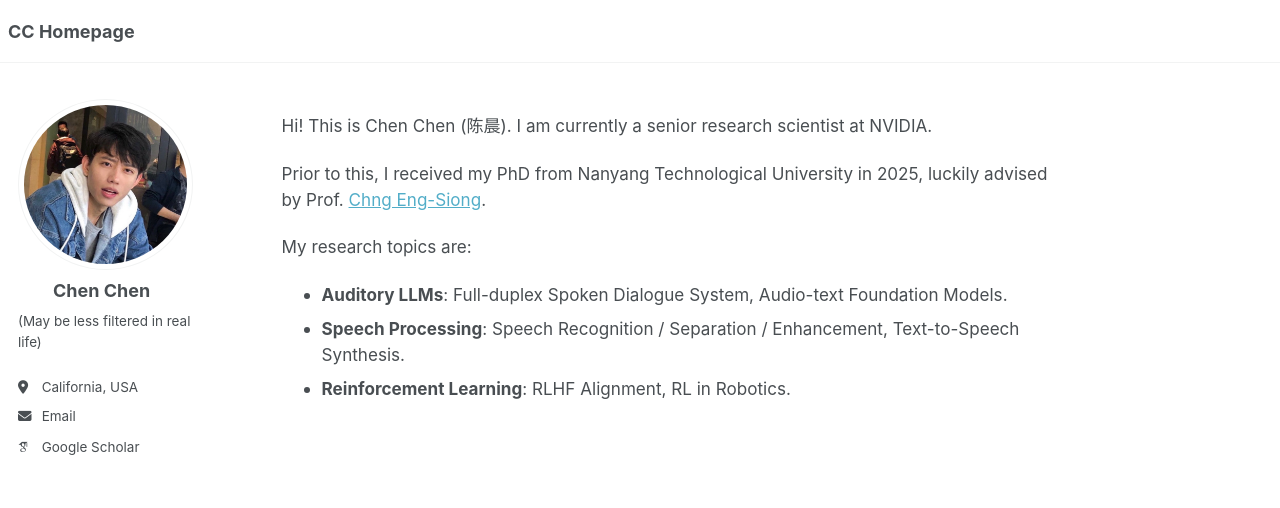
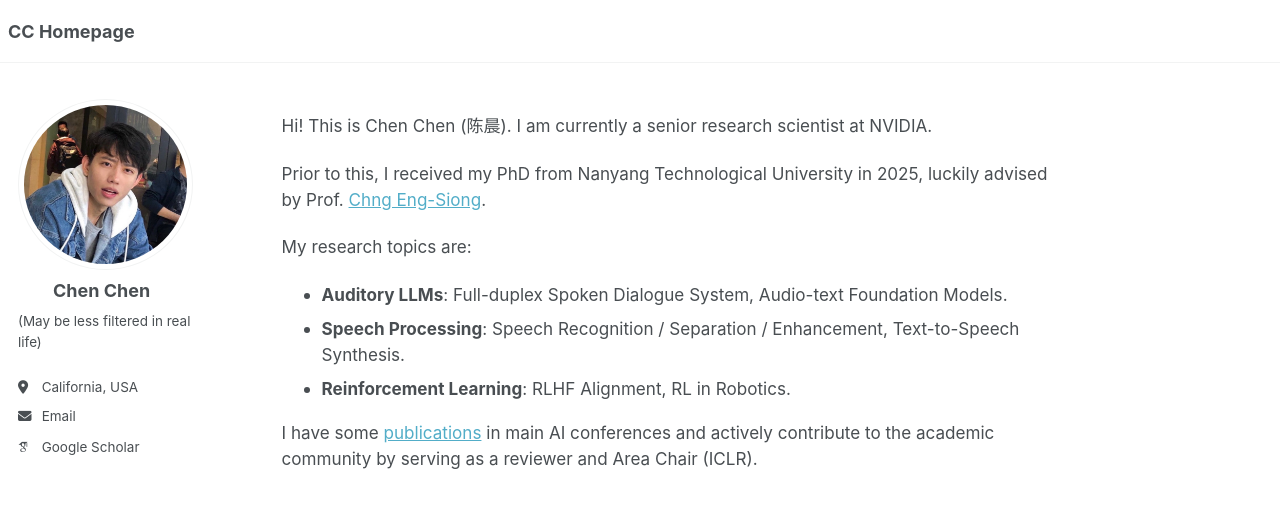
Before and after one commit to cchen1436/cchen1436.github.io, a Jekyll site: the page built from _pages/about.md, in a window 1280 px wide. Shown: the top 508 px of the page. Built offline with Jekyll 4.4.1, drawn with Linux system fonts in a browser that asks for light colours; some web fonts are replaced; a script that is not in the unit is left out.

Commit message:
Update about.md

```diff
--- a/_pages/about.md
+++ b/_pages/about.md
@@ -16,3 +16,5 @@ My research topics are:
 - **Auditory LLMs**: Full-duplex Spoken Dialogue System, Audio-text Foundation Models.
 - **Speech Processing**: Speech Recognition / Separation / Enhancement, Text-to-Speech Synthesis.
 - **Reinforcement Learning**: RLHF Alignment, RL in Robotics.
+
+I have some [publications](https://scholar.google.com/citations?user=uUmSp1QAAAAJ) in main AI conferences and actively contribute to the academic community by serving as a reviewer and Area Chair (ICLR).
```
